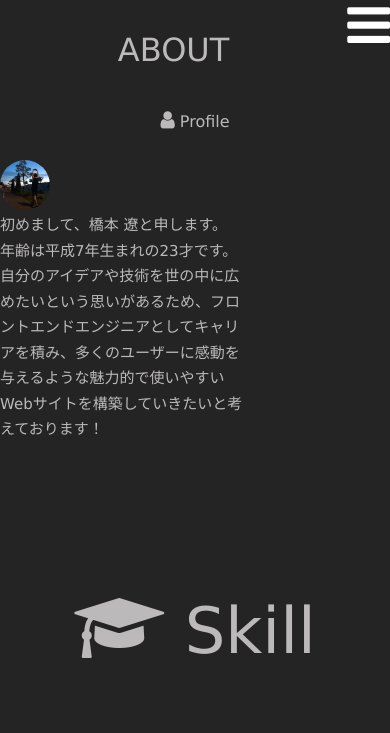
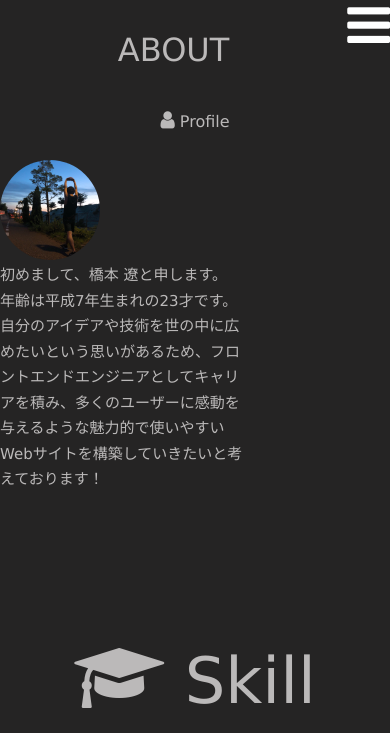
Before and after one commit to hashryo/mypage, a PHP site: page /about/index.html in a window 390 px wide; the page is wider, and only the part inside the window is pictured. Shown: the top 733 px of that part. Run offline with PHP 8.4, Linux system fonts and the light colour scheme; some libraries are stand-ins or nearby versions.

Commit message:
レスポンシブWebデザイン対応

```diff
--- a/css/index.css
+++ b/css/index.css
@@ -153,6 +153,7 @@ body{
 @media screen and (max-width:768px){
   .profile-main{
     display: block;
+    width: 100%;
   }
 }
 .profile img{
@@ -160,9 +161,9 @@ body{
 }
 @media screen and (max-width:768px){
   .profile img{
-    width: 50px;
-    height: 50px;
-    border-radius: 50px;
+    width: 100px;
+    height: 100px;
+    border-radius: 100px;
   }
 }
 .profile .profile-text{
```
